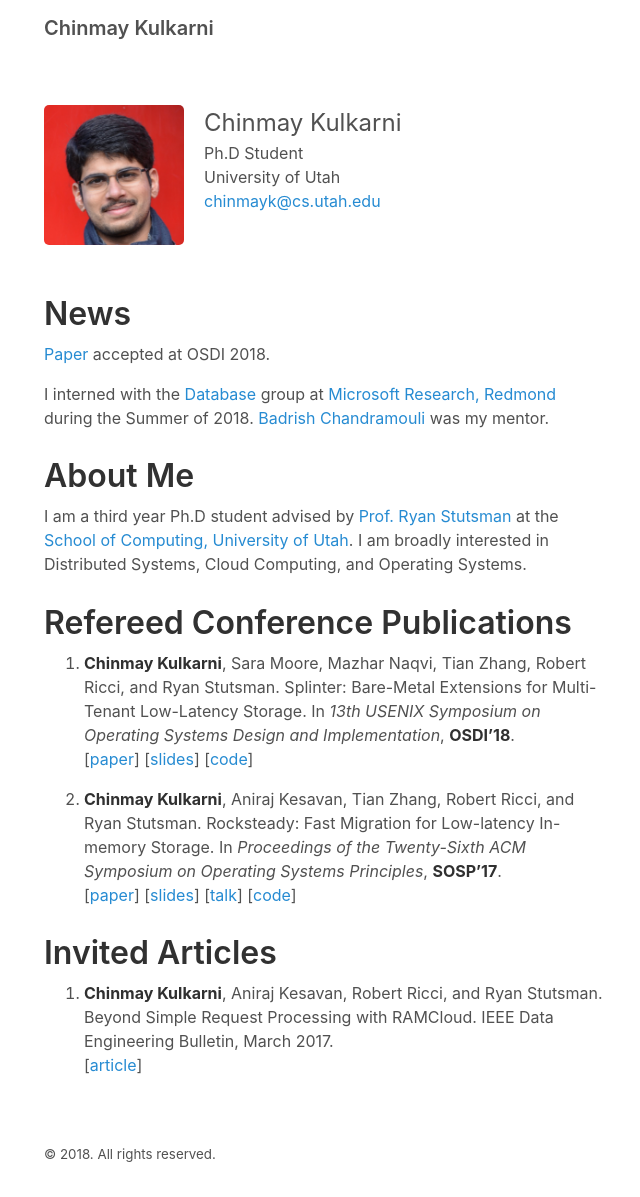
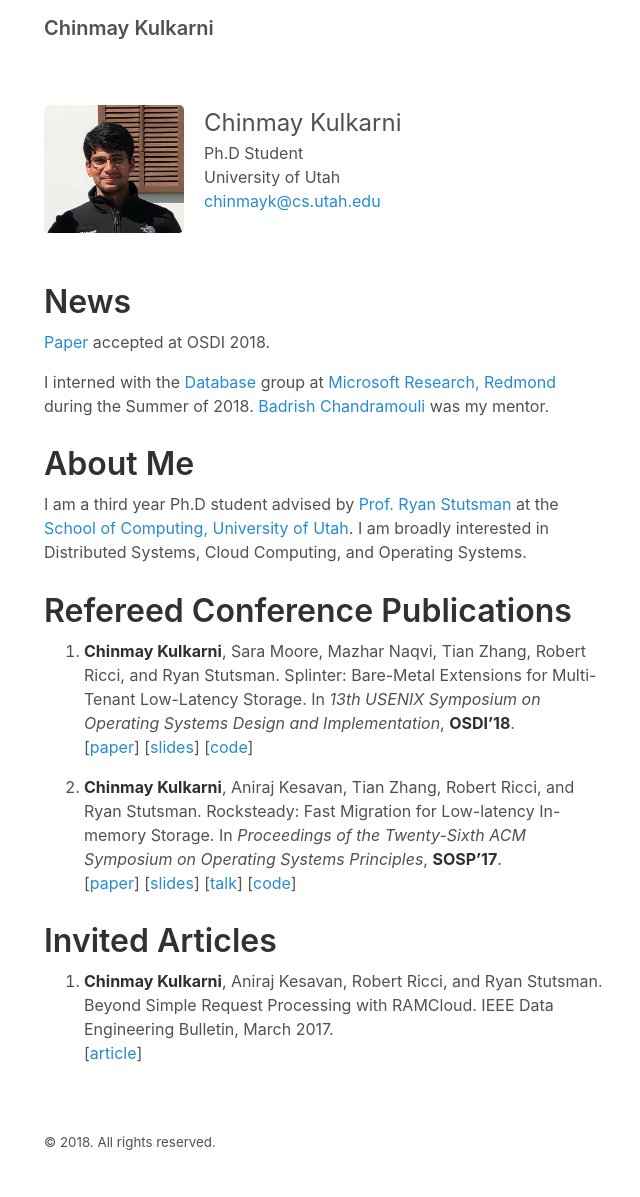
Before and after one commit to chinkulkarni/chinkulkarni.github.io, a Jekyll site: the page built from index.md, in a window 1280 px wide. Shown: the whole page, without its empty margins (316-956 px from the left). Built offline with Jekyll 4.4.1, drawn with Linux system fonts in a browser that asks for light colours.

Commit message:
Update picture

```diff
--- a/index.md
+++ b/index.md
@@ -3,7 +3,7 @@ layout: page
 ---
 
 <div style="width: 100%; display: inline-block;">
-<img src="{{ site.baseurl }}/public/chinmay-kulkarni.jpg" alt="Headshot" width="25%" style="float: left;"/>
+<img src="{{ site.baseurl }}/public/chinmay_osdi.jpg" alt="Headshot" width="25%" style="float: left;"/>
 <div style="float: left; padding-left: 20px;">
 <span style="font-size: 150%;">Chinmay Kulkarni</span><br>
 Ph.D Student<br>
```
Also changed, not shown: public/chinmay_osdi.jpg (added).
